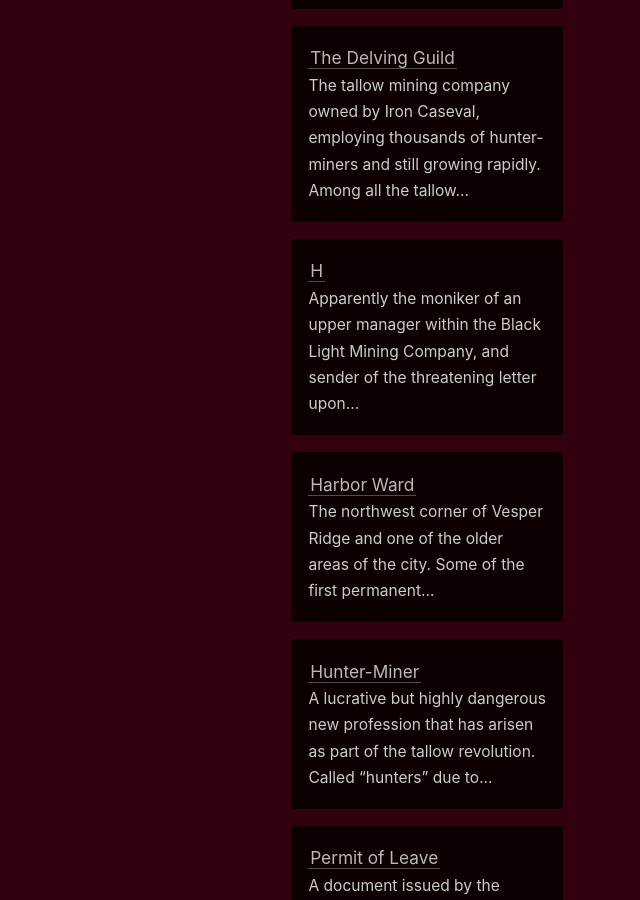
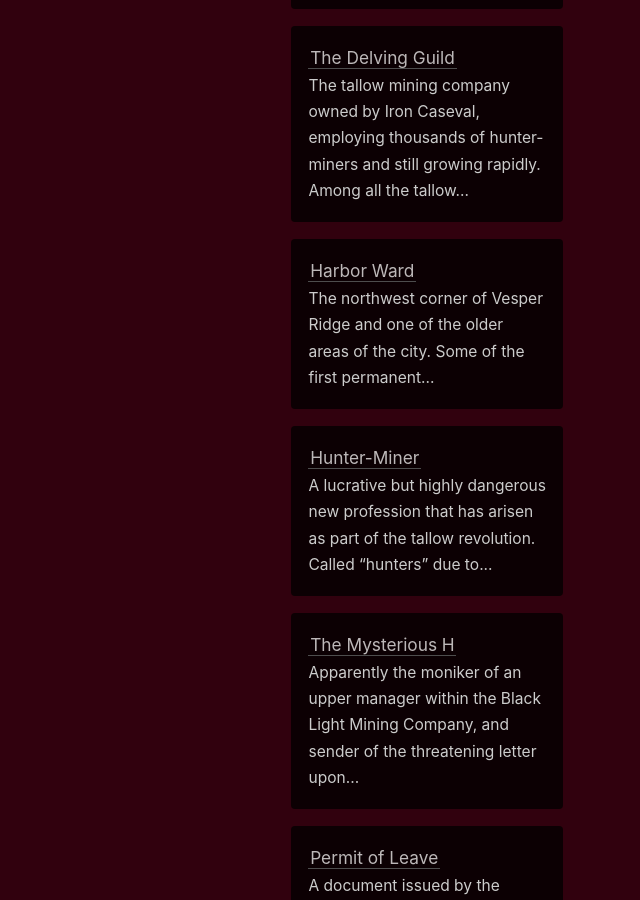
Before and after one commit to walcutt/vesper-ridge-wiki, a Jekyll site: the page built from _notes/vesper-ridge-wiki/_public/B/Black Light Mining Company.md, in a window 1280 px wide and 900 px high, scrolled down 724 px. Shown: the whole window, without its empty margins (640-1280 px from the left). Built offline with Jekyll 4.4.1, drawn with Linux system fonts in a browser that asks for light colours.

Commit message:
Second attempt to disambiguate H

```diff
--- a/_notes/vesper-ridge-wiki/_public/H/"H".md
+++ b/_notes/vesper-ridge-wiki/_public/H/The Mysterious H.md
@@ -1,5 +1,5 @@
 ---
-title: "H"
+title: The Mysterious H
 ---
 
 Apparently the moniker of an upper manager within the [[Black Light Mining Company]],
--- a/_notes/vesper-ridge-wiki/_public/S/Supervisor Argrave.md
+++ b/_notes/vesper-ridge-wiki/_public/S/Supervisor Argrave.md
@@ -4,4 +4,4 @@ title: Supervisor Argrave
 
 A mid-level [[Black Light Mining Company|Black Light]] boss, a manager of personnel and industrial goods on the [[Harbor Ward]] waterfront. He recently filed for a [[Permit of Leave]] and intended to flee the city, until Catalin stole the document and left him bleeding on the floor of his office.
 
-On his desk, the party found a letter addressed to Argrave by an individual known only as “[["H"]].” This letter, which strongly implied a threat to Argrave’s life, was likely the reason he sought to flee [[Vesper Ridge]].
+On his desk, the party found a letter addressed to Argrave by an individual known only as “[[The Mysterious H|H]].” This letter, which strongly implied a threat to Argrave’s life, was likely the reason he sought to flee [[Vesper Ridge]].
```
